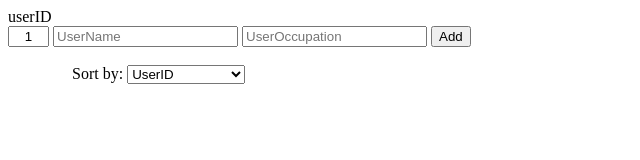
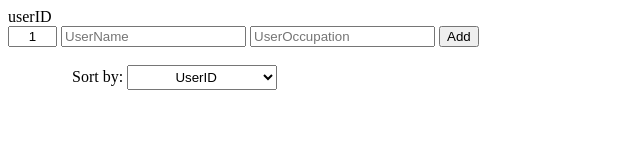
Before and after one commit to HREvolution/Sorting-System, a plain HTML site: page index.html in a window 1280 px wide. Shown: the whole page, without its empty margins (0-640 px from the left). Drawn offline with nearby package versions, Linux system fonts and the light colour scheme.

Commit message:
Update index.html

```diff
--- a/index.html
+++ b/index.html
@@ -8,7 +8,7 @@
 	<form>
 		userID
 		<br>
-		<input type="text" name="userID" id="uID" placeholder="userID"  size="2"  style="text-align: center;" readonly>
+		<input type="text" name="userID" id="uID" placeholder="userID"  size="3"  style="text-align: center;" readonly>
 		<input type="text" name="userName" id="uName" placeholder="UserName" >
 		<input type="text" name="userOccupation"  id="uOccupation" placeholder="UserOccupation" >
 
@@ -18,7 +18,7 @@
 
 		<label for="preferences">&emsp;&emsp;&emsp;&emsp;Sort by:</label>
 
-		<select name="preference" id="preferences" >
+		<select style="width: 150px;height: 25px; text-align: center;" name="preference" id="preferences" >
 		    <option value="userID">UserID</option>
 		    <option value="userName">UserName</option>
 		    <option value="userOccupation">UserOccupation</option>
```
